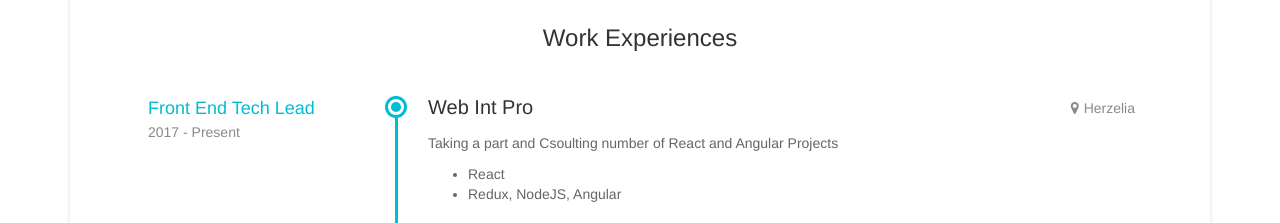
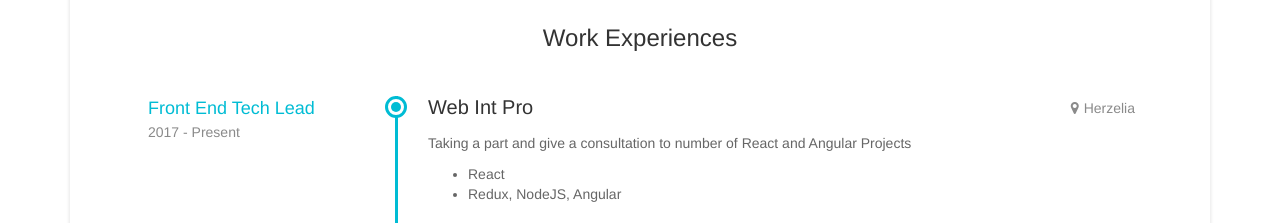
Before and after one commit to shootermv/moshe-vilner, a website with bundled scripts: page index.html in a window 1280 px wide. Shown: the part 780-1003 px from the top of the page. Built offline with nearby package versions, Linux system fonts and the light colour scheme; files whose address does not match are found by name.

Commit message:
fix typo

```diff
--- a/index.html
+++ b/index.html
@@ -115,7 +115,7 @@
                         <div class="time">2017 - Present</div>
                     </div>
                     <div class="job-desc">
-                        <p>Taking a part and Csoulting number of React and Angular
+                        <p>Taking a part and give a consultation to number of React and Angular
                             Projects
                         </p>
                         <ul>
```
